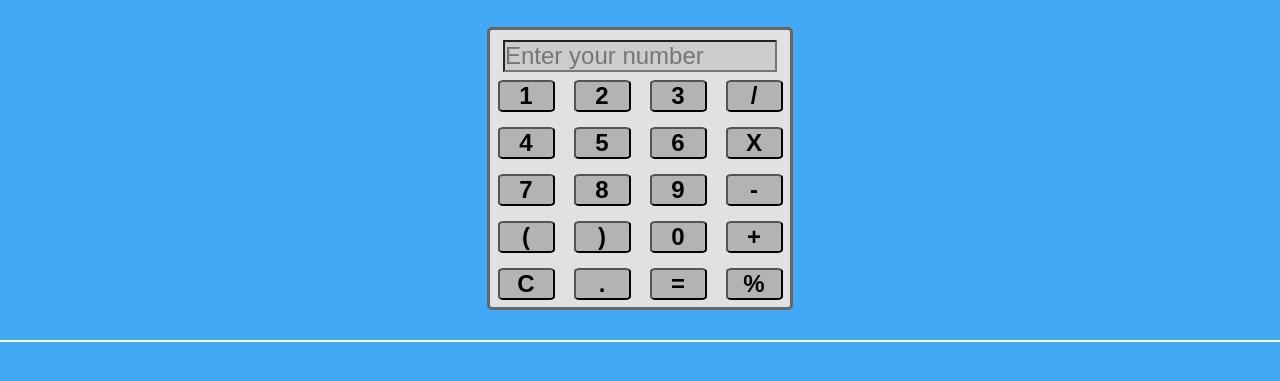
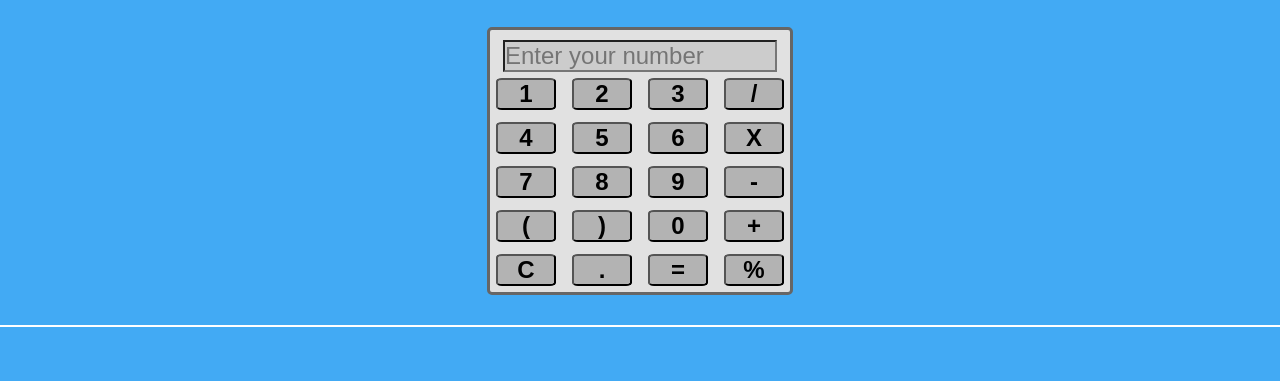
Before and after one commit to KDorian/Calculator, a plain HTML site: page index.html in a window 1280 px wide. Shown: the part 125-506 px from the top of the page. Drawn offline with Linux system fonts and the light colour scheme.

Commit message:
Minor fix

```diff
--- a/style.css
+++ b/style.css
@@ -16,8 +16,7 @@ h1 {
 
 p {
   width: 300px;
-  display: inline;
-  margin: 10px auto 0px auto;
+  display: inline-block;
 }
 
 
@@ -51,8 +50,8 @@ input[type=text]{
 input[type=button]{
   position: relative;
   background-color: #b3b3b3;
-  width: 19%;
-  margin: 2.5%;
+  width: 20%;
+  margin: 2%;
   font-size: 1.5em;
   font-weight: bold;
   border-radius: 10%;
```
